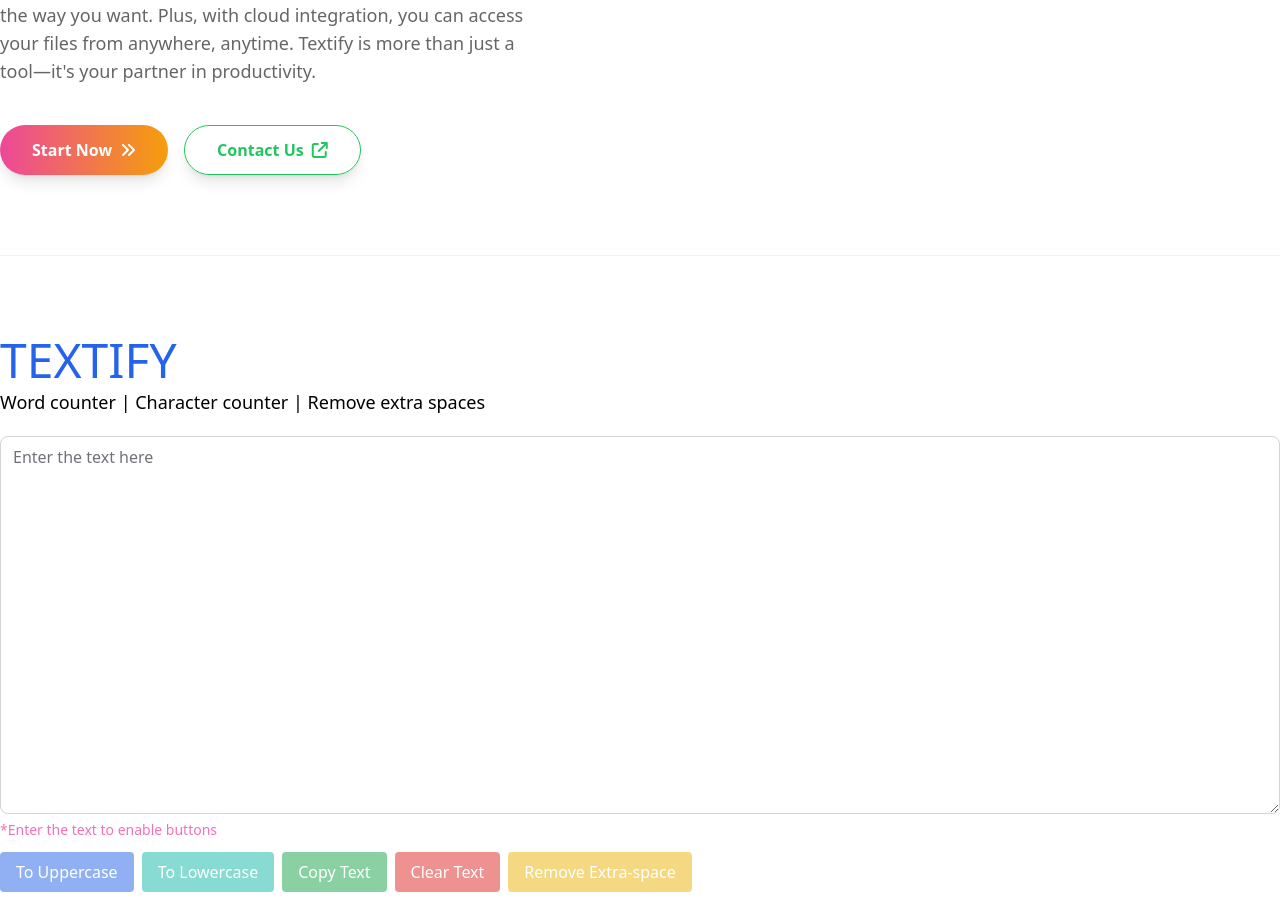
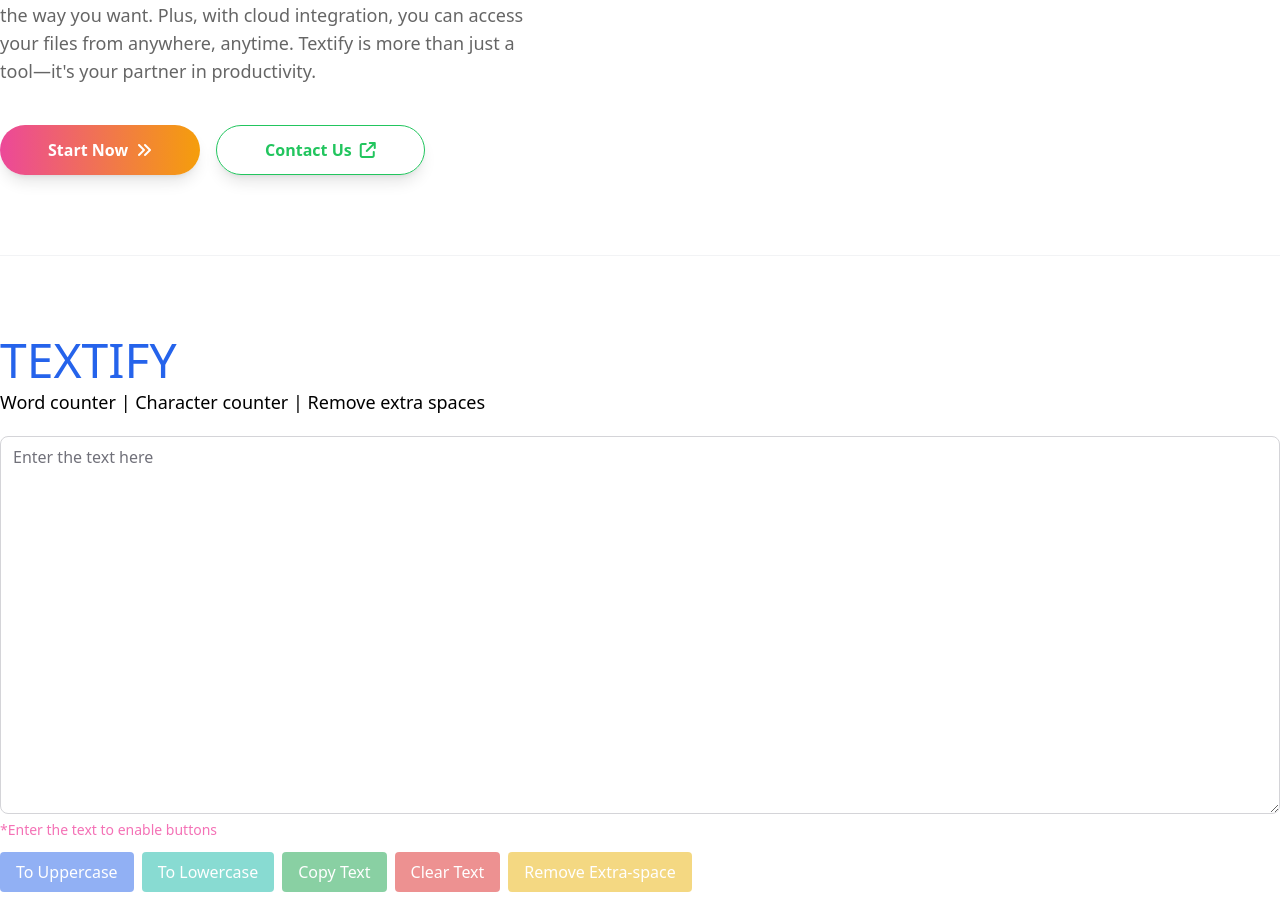
Before and after one commit to TheVinayakGore/Textify, a React (Create React App) app: page / in a window 1280 px wide. Shown: the part 787-1695 px from the top of the page. Built offline with nearby package versions, Linux system fonts and the light colour scheme.

Commit message:
Reuploaded

```diff
--- a/src/Components/Hero.js
+++ b/src/Components/Hero.js
@@ -20,7 +20,7 @@
                         <div className="mt-10 flex justify-center md:justify-start space-x-4">
                             <a
                                 href="#start"
-                                className={`inline-flex items-center px-8 py-3 rounded-full font-semibold transition-all duration-300 ${props.mode === 'light'
+                                className={`inline-flex items-center px-12 py-3 rounded-full font-semibold transition-all duration-300 ${props.mode === 'light'
                                     ? 'bg-gradient-to-r from-pink-500 to-amber-500 text-white hover:bg-gradient-to-r hover:from-pink-600 hover:to-amber-600'
                                     : 'bg-gradient-to-r from-pink-600 to-amber-600 text-white hover:bg-gradient-to-r hover:from-pink-700 hover:to-amber-700'
                                     } shadow-lg hover:shadow-xl`}
@@ -29,7 +29,7 @@
                             </a>
                             <a
                                 href="#contact"
-                                className={`inline-flex items-center px-8 py-3 rounded-full font-semibold transition-all duration-300 ${props.mode === 'light'
+                                className={`inline-flex items-center px-12 py-3 rounded-full font-semibold transition-all duration-300 ${props.mode === 'light'
                                     ? 'text-green-500 border border-green-500 hover:bg-green-500 hover:text-white'
                                     : 'text-green-400 border border-green-400 hover:bg-green-400 hover:text-white'
                                     } shadow-lg hover:shadow-xl`}
```
